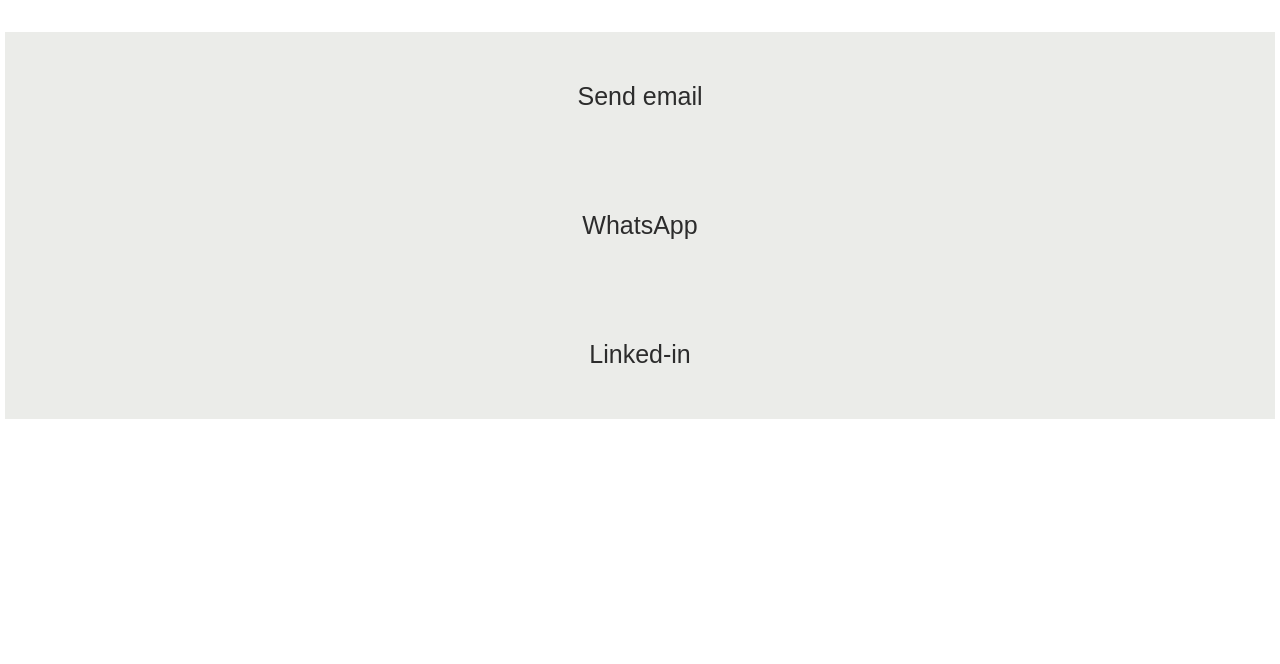
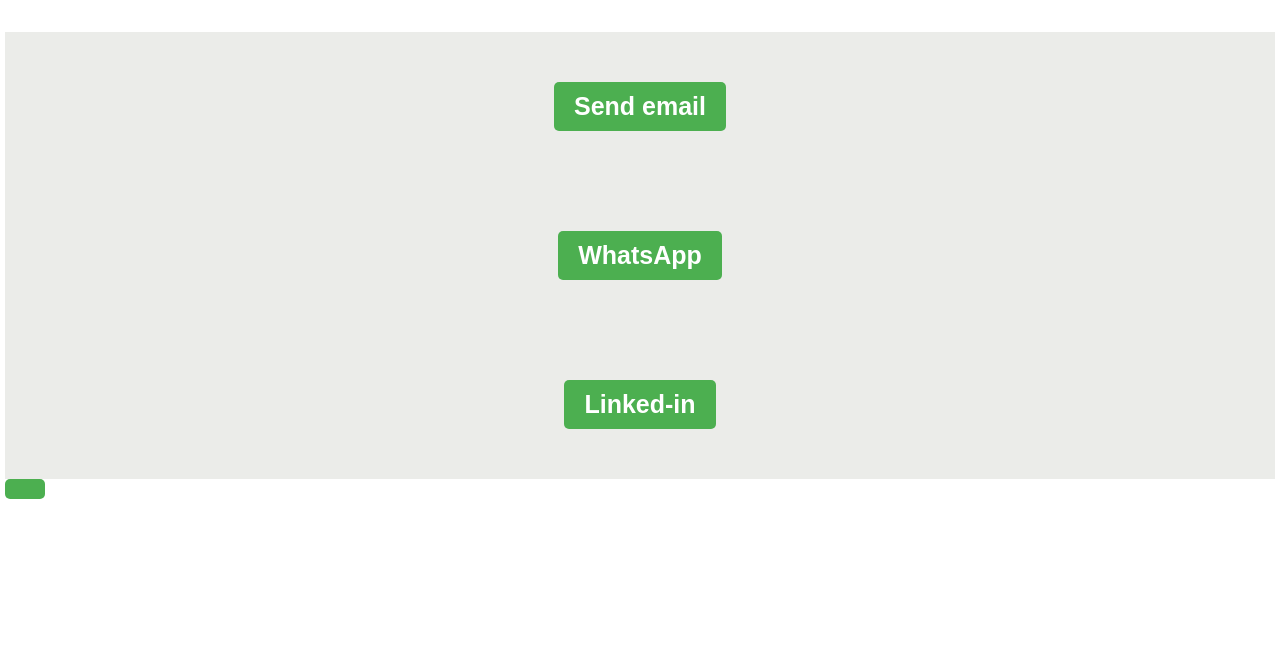
Before and after one commit to ray5123/rajan.github.io, a plain HTML site: page contact/index.html in a window 1280 px wide. Shown: the part 101-765 px from the top of the page. Drawn offline with Linux system fonts and the light colour scheme; a web font is replaced by a local one.

Commit message:
button daded

```diff
--- a/style/style.css
+++ b/style/style.css
@@ -17,7 +17,7 @@
   font-size: 2.5rem;
 }
 
-li,button
+li,button,
 label,
 input,
 a,
@@ -433,7 +433,17 @@
       -ms-flex-direction: row;
           flex-direction: row;
 }
-
+.button {
+  display: inline-block;
+  padding: 10px 20px;
+  background-color: #4CAF50;
+  color: white;
+  text-decoration: none;
+  font-weight: bold;
+  border-radius: 5px;
+  border: none;
+  cursor: pointer;
+}
 footer ul {
   -webkit-box-flex: 1;
       -ms-flex: 1 1 40rem;
```
